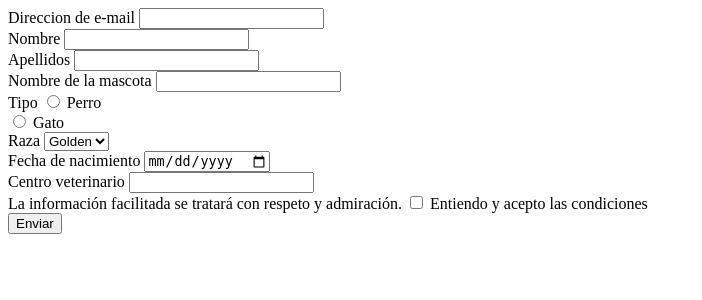
After one commit to AdanHernandez2/form-macobox, a PHP site: page /index.html in a window 1280 px wide. The commit adds this page. Shown: the top 300 px of the page, without its empty margins (0-702 px from the left). Run offline with PHP 8.4, Linux system fonts and the light colour scheme.

Commit message:
definiendo html formulario

```diff
--- /dev/null
+++ b/index.html
@@ -0,0 +1,44 @@
+<form action="<?php get_the_permalink();?>" method="post" class="cuestionario">
+    <div class="form-input">
+        <label for='correo'>Direccion de e-mail</label>
+        <input type="email" name="correo" id="correo" required>
+    </div>
+    <div class="form-input">
+        <label for="nombre">Nombre</label>
+        <input type="text" name="nombre" required />
+    </div>
+    <div class="form-input">
+        <label for="apellidos">Apellidos</label>
+        <input type="text" name="apellidos" required />
+    </div>
+    <div class="form-input">
+        <label for="nombre_mascota">Nombre de la mascota</label>
+        <input type="text" name="nombre_mascota" required />
+    </div>
+    <div class="form-input">
+        <label for="nivel_html">Tipo</label>
+        <input type="radio" name="nivel_html" value="1" required> Perro
+        <br><input type="radio" name="nivel_html" value="2" required> Gato
+    </div>
+    <div class="form-input">
+        <label for="nivel_css">Raza</label>
+        <select name="raza" id="raza" required>
+            <option value="golden">Golden</option>
+        </select>
+    </div>
+    <div class="form-input">
+        <label for="fecha_nacimiento">Fecha de nacimiento</label>
+        <input type="date" name="fecha_nacimiento" required>
+    </div>
+    <div class="form-input">
+        <label for="codigo_postal">Centro veterinario</label>
+        <input type="zip" name="codigo_postal" required />
+    </div>
+    <div class="form-input">
+        <label for="aceptacion">La información facilitada se tratará con respeto y admiración.</label>
+        <input type="checkbox" id="aceptacion" name="aceptacion" value="1" required> Entiendo y acepto las condiciones
+    </div>
+    <div class="form-input">
+        <input type="submit" value="Enviar">
+    </div>
+</form>
```
Also changed, not shown: form-mascobox.php (+39 -1 lines).
